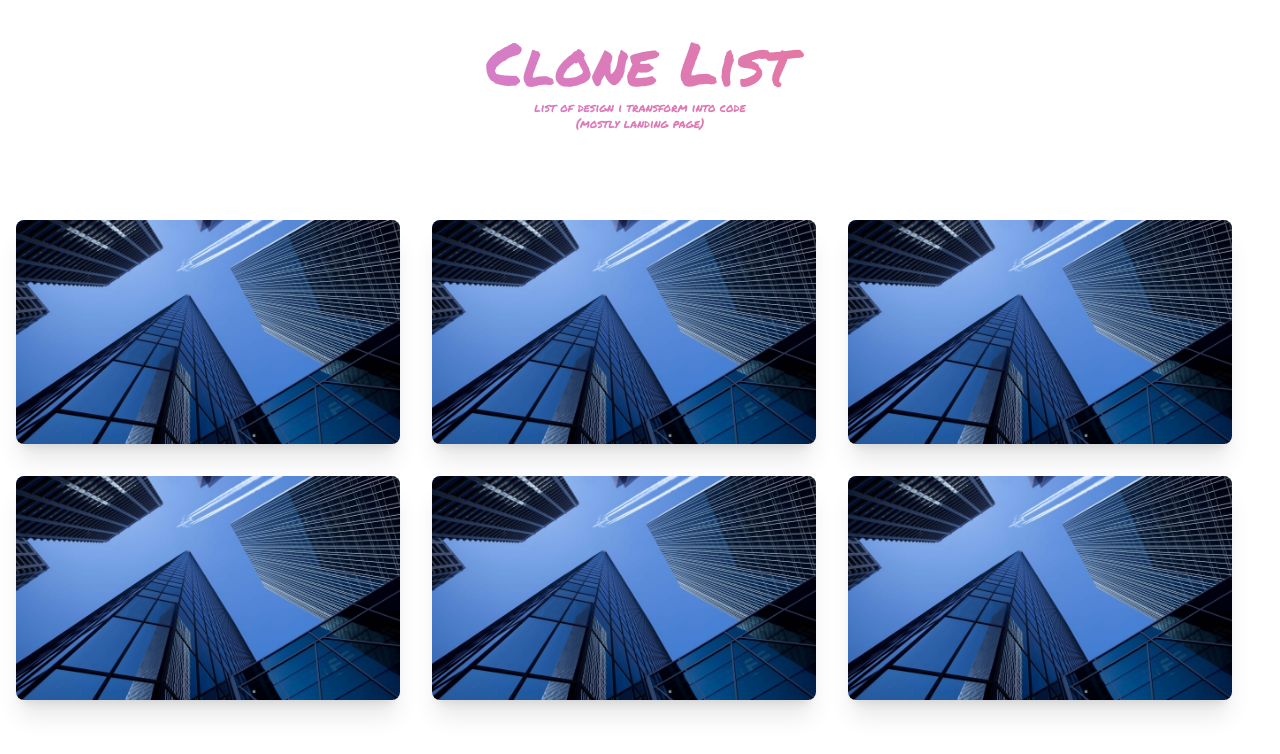
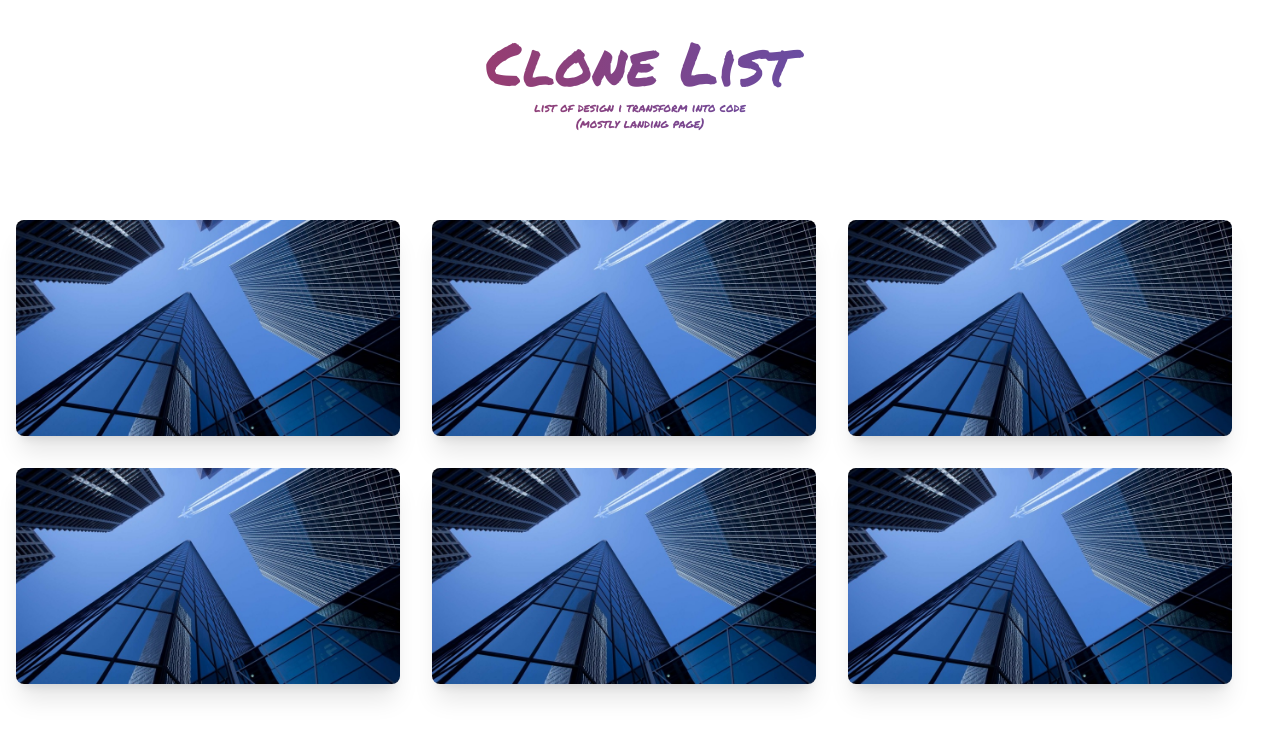
Before and after one commit to vorxsaken/clone-list, a Next.js app: page / in a window 1280 px wide. Shown: the top 754 px of the page. Built offline with nearby package versions, Linux system fonts and the light colour scheme.

Commit message:
feat: animation button, card layer and card body

```diff
--- a/components/Button.tsx
+++ b/components/Button.tsx
@@ -1,10 +1,17 @@
-function Button({children, className}: {children?: string, className?: string}) {
+function Button({ children, className }: { children?: string, className?: string }) {
   return (
-    <button className={`w-20 h-8 border border-sky-300 rounded-md outline-none
-    text-xs font-extrabold text-sky-300 hover:border-sky-500 transition-all
-    duration-500 ease-in-out hover:text-sky-500 ${className}`}>
+    <div className={`w-20 h-8 border border-sky-500 rounded-md outline-none
+    text-xs font-extrabold text-sky-500 transition-all
+    duration-500 ease-in-out relative flex justify-center items-center
+    overflow-hidden group cursor-pointer ${className}`}>
+      <div className="w-full h-24 absolute -bottom-14 -z-20 circle-0-clip-path group-hover:circle-100-clip-path bg-yellow-300
+      transition-all duration-700 ease-in-out" />
+      <div className="w-full h-24 absolute -bottom-14 -z-10 circle-0-clip-path group-hover:circle-100-clip-path bg-sky-500
+      transition-all delay-200 duration-700 ease-in-out" />
+      <span className="z-0 group-hover:text-white delay-500">
         {children}
-    </button>
+      </span>
+    </div>
   )
 }
 
--- a/components/Card.tsx
+++ b/components/Card.tsx
@@ -1,13 +1,20 @@
-import { ReactEventHandler, ReactNode, useRef } from "react"
+import { ReactEventHandler, ReactNode } from "react"
 
-function Card({ children, id, onClick }: { children: ReactNode, id?: string, onClick?: ReactEventHandler }) {
+interface card {
+    children: ReactNode,
+    id?: string,
+    onClick?: ReactEventHandler,
+    className?: string
+}
+
+function Card({ children, id, onClick, className }: card ) {
     return (
         <>
             <div
                 id={id}
                 onClick={onClick}
-                className="w-full h-auto md:max-w-sm md:max-h-[380px] flex flex-col
-                rounded-lg overflow-hidden shadow-xl bg-white relative"
+                className={`w-full h-auto md:max-w-sm md:max-h-[380px] flex flex-col
+                rounded-lg overflow-hidden shadow-xl bg-white relative ${className}`}
             >
                 {children}
             </div >
--- a/components/CardBody.tsx
+++ b/components/CardBody.tsx
@@ -2,26 +2,30 @@ import { ReactEventHandler } from "react"
 import Button from "./Button"
 import { BiWindowClose } from 'react-icons/bi'
 
-interface cardBody { id?: string, title: string, subTitle: string, onClick?: ReactEventHandler }
+interface cardBody {
+    id?: string,
+    title: string,
+    subTitle: string,
+    onClick?: ReactEventHandler,
+    className?: string
+}
 
-function CardBody({ id, title, subTitle, onClick }: cardBody ) {
+function CardBody({ id, title, subTitle, onClick, className }: cardBody) {
     return (
-        <div id={id} className="w-full h-full px-4 py-4 flex flex-col gap-2 bg-white absolute z-10
-        justify-start items-start left-96 overflow-y-auto" onClick={onClick}>
+        <div id={id} className={`w-full h-full px-4 py-4 flex flex-col gap-2 bg-white absolute z-10
+        justify-start items-start overflow-y-auto ${className}`}>
             <p className="text-xl text-yellow-400 w-full px-4">
                 <BiWindowClose className="cursor-pointer transition-all duration-300 ease-in-out
-                float-right hover:scale-110" />
+                float-right hover:scale-110" onClick={onClick} />
             </p>
-            <p className="text-md font-bold text-slate-800 text-start w-[19rem]">
+            <p className=" text-[0.8rem] lg:text-md font-bold text-slate-800 text-start w-[17rem] lg:w-[19rem]">
                 {title}
             </p>
-            <p className="text-[0.6rem] text-slate-500 text-start w-[19rem]">
+            <p className="text-[0.6rem] lg:text-[0.6rem] text-slate-500 text-justify lg:text-start w-[17rem] lg:w-[19rem]">
                 {subTitle}
             </p>
-            <div className="w-80 mt-2 flex justify-center">
-                <Button>
-                    Visit
-                </Button>
+            <div className="w-64 lg:w-80 mt-2 flex justify-center">
+                <Button> Visit </Button>
             </div>
         </div>
     )
--- a/components/CardImg.tsx
+++ b/components/CardImg.tsx
@@ -1,10 +1,17 @@
 import Image, { StaticImageData } from "next/image"
 import { ReactEventHandler } from "react"
 
-function CardImg({src, onClick}: {src: string | StaticImageData, onClick?: ReactEventHandler}) {
+interface cardImg {
+    src: string | StaticImageData,
+    onClick?: ReactEventHandler,
+    className?: string,
+    id?: any
+}
+
+function CardImg({src, onClick, className, id}: cardImg) {
     return (
-        <div className="w-full z-0" onClick={onClick}>
-            <Image src={src} alt="preview image" className="w-full h-56 object-cover" />
+        <div className={`w-full z-0 ${className}`} onClick={onClick}>
+            <Image src={src} id={`card-img-${id}`} width={500} height={224} alt="preview image" className="object-cover" />
         </div>
     )
 }
--- /dev/null
+++ b/components/CardLayer.tsx
@@ -0,0 +1,18 @@
+import { ReactEventHandler } from "react";
+
+export default function CardLayer({ id, onClick, className }: { id: any, onClick: ReactEventHandler, className?: string }) {
+    return (
+        <>
+            <div
+                id={`layer1-${id}`}
+                className={`w-full h-full bg-blue-400 absolute cursor-pointer ${className}`}
+                onClick={onClick}
+            />
+            <div
+                id={`layer2-${id}`}
+                className={`w-full h-full bg-yellow-400 absolute cursor-pointer ${className}`}
+                onClick={onClick}
+            />
+        </>
+    )
+}
--- a/components/Header.tsx
+++ b/components/Header.tsx
@@ -5,10 +5,10 @@ const font = localFont({src: '../assets/font/PermanentMarker-Regular.ttf'})
 function Header({children, title}: {children: ReactNode, title: string}) {
     return (
         <div className={`w-full flex flex-col gap-2 pb-8 text-center ${font.className}`}>
-            <p className="text-6xl text-transparent bg-clip-text bg-gradient-to-r from-purple-400 to-red-400">
+            <p className="text-6xl text-transparent bg-clip-text bg-gradient-to-r from-red-600 to-blue-600">
                 {title}
             </p>
-            <span className="text-xs font-medium text-transparent bg-clip-text bg-gradient-to-r from-purple-400 to-red-400">
+            <span className="text-xs font-medium text-transparent bg-clip-text bg-gradient-to-r from-red-600 to-blue-600">
                 {children}
             </span>
         </div>
--- a/pages/index.tsx
+++ b/pages/index.tsx
@@ -2,136 +2,59 @@ import Card from "@/components/Card"
 import Header from "@/components/Header";
 import CardImg from "@/components/CardImg";
 import CardBody from "@/components/CardBody";
+import CardLayer from "@/components/CardLayer";
 import building from '../assets/image/building.jpg';
-import { gsap } from "gsap";
 import { useState } from "react";
+import { animateToCenter, animateCardLayer, animateCardToggle, useMediaQuery } from "@/utils";
 
 export default function Home() {
-  const [scrollTop, setScrollTop] = useState(0);
-  const [centerAnimation, setCenterAnimation] = useState(gsap.timeline({ paused: true }));
-  const [cardAnimation, setCardAnimation] = useState(gsap.timeline({ paused: true }));
   const [isClicked, setIsClicked] = useState(false);
   const [array, setArray] = useState([1, 2, 3, 4, 5, 6]);
+  const subtitle = 'Lorem ipsum dolor sit amet consectetur adipisicing elit. Consequuntur vitae cupiditate veniam, fugiat dicta facere! Iure'
+  const title = "The design from this link and that link";
+  const header = <>list of design i transform into code <br /> (mostly landing page)</>
+  const isSmall = useMediaQuery('(max-width: 370px)');
 
-  function setZIndex(id: any) {
-    for (let i = 0; i < 12; i++) {
-      if (`card-${i}` === `card-${id}`) {
-        document.getElementById(`card-${i}`)?.classList.add('z-50');
-      } else {
-        document.getElementById(`card-${i}`)?.classList.add('z-0');
-      }
-    }
+  const animate = (id: any) => {
+    animateToCenter(id, isClicked, isSmall).then(isClick => setIsClicked(isClick as boolean))
   }
 
-  function getRelativePosition(id: any) {
-    const currentCardEl = document.getElementById(`card-${id}`);
-    const centerBoxEl = document.getElementById('centerBox');
-    const currentCard = currentCardEl?.getBoundingClientRect();
-    const centerBox = centerBoxEl?.getBoundingClientRect();
-    // get current card position
-    const topCard = currentCard?.top || 0;
-    const leftCard = currentCard?.left || 0;
-    const centerBoxY = centerBox?.top || 0;
-    const centerBoxX = centerBox?.left || 0;
-    // get final point
-    const x = (centerBoxX - leftCard) - 180;
-    const y = (centerBoxY - topCard) - 150;
-
-    return { x: x, y: y, currentCardEl: currentCardEl }
+  const showImage = (id: any) => {
+    animateCardLayer(id, true)
+    animateCardToggle(id, false, isSmall);
   }
 
-  function animateToCenter(id: any) {
-    const { x, y, currentCardEl } = getRelativePosition(id);
-
-    if (!isClicked) {
-      setZIndex(id);
-      // animate card
-      centerAnimation.add(gsap.to(`#card-${id}`, {
-        y: y,
-        x: x,
-        scale: 1.7,
-        duration: 0.5,
-        ease: "power1.inOut",
-        onComplete: () => {
-          document.getElementById('blurOverlay')?.classList.remove('hidden');
-        },
-        onReverseComplete: () => {
-          document.getElementById('blurOverlay')?.classList.add('hidden');
-        }
-      }));
-
-      cardAnimation.add(gsap.to(`#layer1-${id}`, {
-        x: -384,
-        duration: 0.3,
-        delay: 0.2,
-        ease: 'power1.out'
-      }))
-
-      cardAnimation.add(gsap.to(`#layer2-${id}`, {
-        x: -374,
-        duration: 0.3,
-        ease: 'power1.out'
-      }), '<0.15')
-
-      cardAnimation.add(gsap.to(`#card-body-${id}`, {
-        x: -364,
-        duration: 0.3,
-        ease: 'power1.out'
-      }), '<0.15')
-
-      cardAnimation.add(gsap.to(`#layer3-${id}`, {
-        x: -90,
-        duration: 0.3,
-        ease: 'power1.out'
-      }), '<0.1')
-
-      centerAnimation.play();
-      cardAnimation.play()
-      setIsClicked(true);
-      return;
-    }
-
-    // reverse animation then reset timeline to 0 and clean it
-    cardAnimation.reverse().then(() => {
-      cardAnimation.seek(0).pause().clear();
-    })
-
-    centerAnimation.reverse().then(() => {
-      centerAnimation.seek(0).pause().clear();
-      currentCardEl?.classList.remove('z-50');
-      setIsClicked(false);
-    });
+  const showCard = (id: any) => {
+    animateCardLayer(id, false);
+    animateCardToggle(id, true);
   }
-
-  const subtitle = 'Lorem ipsum dolor sit amet consectetur adipisicing elit. Consequuntur vitae cupiditate veniam, fugiat dicta facere! Iure, corporis quaerat nemo sint aspernatur aliquid, at quisquam omnis ipsa adipisci amet autem necessitatibus.'
 
   return (
     <div className="flex flex-col justify-center items-center gap-14 py-8">
       <div id="centerBox" className="fixed w-5 h-5 top-[40%] left-[54%] md:left-[50%] bg-black z-10 opacity-0" />
-      <div id="blurOverlay" className="fixed w-full h-screen bg-white top-0 bg-opacity-0 z-40 hidden" />
-      <Header
-        title="Clone List"
-      >
-        list of design i transform into code <br /> (mostly landing page)
+      <div id="blurOverlay" className="fixed w-full h-screen bg-black top-0 bg-opacity-40 z-40 hidden" />
+      <Header title="Clone List">
+        {header}
       </Header>
       {/* card list */}
       <div className="w-full px-4 md:max-w-7xl md:justify-start flex flex-row flex-wrap gap-8 justify-center items-start">
         {array.map((i, index) => (
-          <Card
-            key={index}
-            id={`card-${index}`}
-          >
-            <CardImg src={building} onClick={() => animateToCenter(index)} />
+          <Card key={index} id={`card-${index}`}>
+            <CardImg className="cursor-pointer" src={building} onClick={() => animate(index)} id={index}/>
             <CardBody
-              onClick={() => animateToCenter(index)}
+              onClick={() => animate(index)}
               id={`card-body-${index}`}
-              title="The design from this link and that link"
+              title={title}
               subTitle={subtitle}
+              className="left-96"
             />
-            <div id={`layer1-${index}`} className="w-full h-full bg-blue-400 absolute left-96" />
-            <div id={`layer2-${index}`} className="w-full h-full bg-yellow-400 absolute left-96" />
-            <div id={`layer3-${index}`} className="w-20 h-6 absolute z-50 bottom-5 flex justify-end
-             items-center left-96 text-2xl" />
+            <CardLayer id={index} onClick={() => showImage(index)} className="left-96" />
+            <div
+              id={`cardToggle-${index}`}
+              className="w-20 h-full absolute z-50  flex justify-end
+              items-center left-[23rem] text-2xl bg-red-400 cursor-pointer scale-50 rounded-md"
+              onClick={() => showCard(index)}
+            />
           </Card>
         ))}
       </div>
--- a/styles/globals.css
+++ b/styles/globals.css
@@ -3,7 +3,11 @@
 @tailwind utilities;
 
 @layer utilities {
-    .polygon-clip-path {
-        clip-path: polygon(25% 0%, 100% 0%, 100% 100%, 25% 100%, 0% 50%);
+    .circle-0-clip-path {
+        clip-path: circle(0% at 50% 50%);
+    }
+
+    .circle-100-clip-path {
+        clip-path: circle(100% at 50% 50%);
     }
 }
--- /dev/null
+++ b/utils.ts
@@ -0,0 +1,142 @@
+import { gsap } from "gsap";
+import { useEffect, useState } from "react";
+
+var centerAnimation = gsap.timeline({ paused: true });
+var cardAnimation = gsap.timeline({ paused: true });
+var cardToggle = gsap.timeline({ paused: true });
+
+function setZIndex(id: any) {
+    for (let i = 0; i < 12; i++) {
+        if (`card-${i}` === `card-${id}`) {
+            document.getElementById(`card-${i}`)?.classList.add('z-50');
+        } else {
+            document.getElementById(`card-${i}`)?.classList.add('z-0');
+        }
+    }
+}
+
+
+function getRelativePosition(id: any) {
+    const currentCardEl = document.getElementById(`card-${id}`);
+    const centerBoxEl = document.getElementById('centerBox');
+    const currentCard = currentCardEl?.getBoundingClientRect();
+    const centerBox = centerBoxEl?.getBoundingClientRect();
+    // get current card position
+    const topCard = currentCard?.top || 0;
+    const leftCard = currentCard?.left || 0;
+    const centerBoxY = centerBox?.top || 0;
+    const centerBoxX = centerBox?.left || 0;
+    // get final point
+    const x = (centerBoxX - leftCard) - 180;
+    const y = (centerBoxY - topCard) - 150;
+
+    return { x: x, y: y, currentCardEl: currentCardEl }
+}
+
+function animateCardToggle(id: any, isReverse: boolean, isSmall?: boolean) {
+    if (!isReverse) {
+        cardToggle.add(gsap.to(`#cardToggle-${id}`, {
+            x: isSmall ? -75 : -20,
+            delay: 0.5,
+            duration: 0.3,
+            ease: 'power1.out'
+        }))
+
+        cardToggle.play();
+        return;
+    }
+
+    cardToggle.reverse().then(() => {
+        cardToggle.seek(0).pause().clear();
+    })
+}
+
+function animateCardLayer(id: any, isReverse: boolean) {
+    if (!isReverse) {
+        cardAnimation.add(gsap.to(`#layer1-${id}`, {
+            x: -384,
+            duration: 0.3,
+            delay: 0.2,
+            ease: 'power1.out'
+        }))
+
+        cardAnimation.add(gsap.to(`#layer2-${id}`, {
+            x: -374,
+            duration: 0.3,
+            ease: 'power1.out'
+        }), '<0.15')
+
+        cardAnimation.add(gsap.to(`#card-body-${id}`, {
+            x: -364,
+            duration: 0.3,
+            ease: 'power1.out'
+        }), '<0.15')
+
+        cardAnimation.play();
+        return;
+    }
+
+    cardAnimation.reverse().then(() => {
+        cardAnimation.seek(0).pause().clear();
+    })
+
+}
+
+function animateToCenter(id: any, isClicked: boolean, isSmall?: boolean) {
+    return new Promise(resolve => {
+        const { x, y, currentCardEl } = getRelativePosition(id);
+
+        if (!isClicked) {
+            setZIndex(id);
+            // animate card
+            centerAnimation.add(gsap.to(`#card-${id}`, {
+                y: isSmall ? '' : y,
+                x: isSmall ? '' : x,
+                scale: isSmall ? 1.05 : 1.7,
+                duration: 0.5,
+                ease: "power1.inOut",
+                onComplete: () => {
+                    document.getElementById('blurOverlay')?.classList.remove('hidden');
+                },
+                onReverseComplete: () => {
+                    document.getElementById('blurOverlay')?.classList.add('hidden');
+                }
+            }));
+
+            centerAnimation.play();
+            animateCardLayer(id, false);
+            resolve(true);
+            return;
+        }
+
+        // reverse animation then reset timeline to 0 and clean it
+        animateCardLayer(id, true);
+        animateCardToggle(id, true);
+        centerAnimation.reverse().then(() => {
+            centerAnimation.seek(0).pause().clear();
+            currentCardEl?.classList.remove('z-50');
+            resolve(false)
+        });
+    })
+}
+
+
+const useMediaQuery = (query: string) => {
+    const [matches, setMatches] = useState(false);
+
+    useEffect(() => {
+        const media = window.matchMedia(query);
+        if (media.matches !== matches) {
+            setMatches(media.matches);
+        }
+        const listener = () => {
+            setMatches(media.matches);
+        };
+        media.addListener(listener);
+        return () => media.removeListener(listener);
+    }, [matches, query]);
+
+    return matches as boolean;
+}
+
+export { animateToCenter, animateCardLayer, animateCardToggle, useMediaQuery }
```
